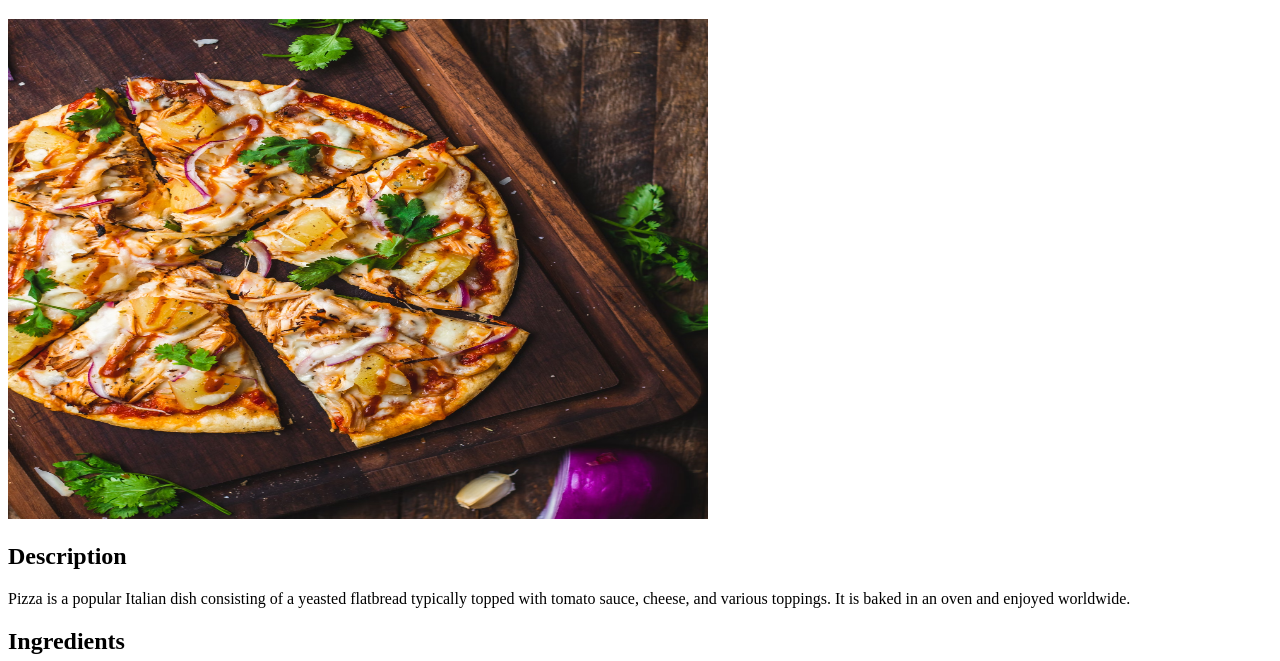
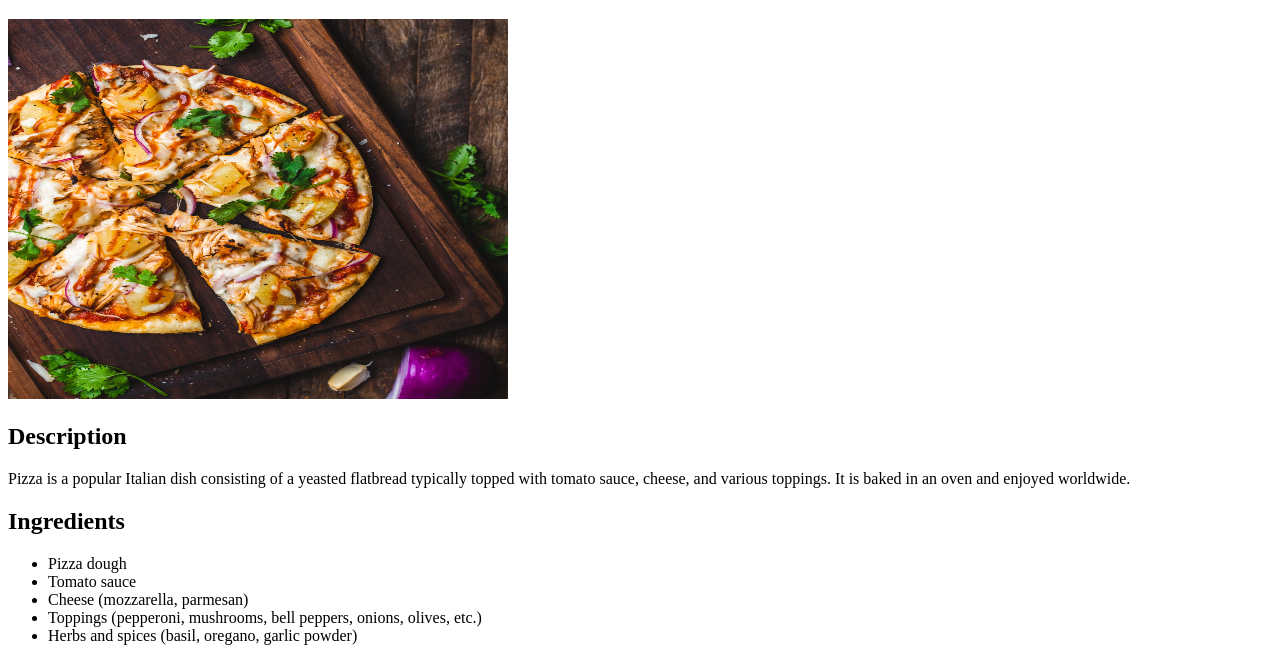
Before and after one commit to xplozion15/odin-recipes, a plain HTML site: page recipes/pizza.html in a window 1280 px wide. Shown: the part 61-722 px from the top of the page. Drawn offline with Linux system fonts and the light colour scheme.

Commit message:
Fix the dimensions of image in pizza html file

```diff
--- a/recipes/pizza.html
+++ b/recipes/pizza.html
@@ -9,7 +9,7 @@
 
 <h1>Pizza</h1>
 
-<img src="../images/pizza.avif" alt="Pizza" width="700" height="500">
+<img src="../images/pizza.avif" alt="Pizza" width="500" height="380">
 
 <h2>Description</h2>
 <p>Pizza is a popular Italian dish consisting of a yeasted flatbread typically topped with tomato sauce, cheese, and various toppings. It is baked in an oven and enjoyed worldwide.</p>
```
